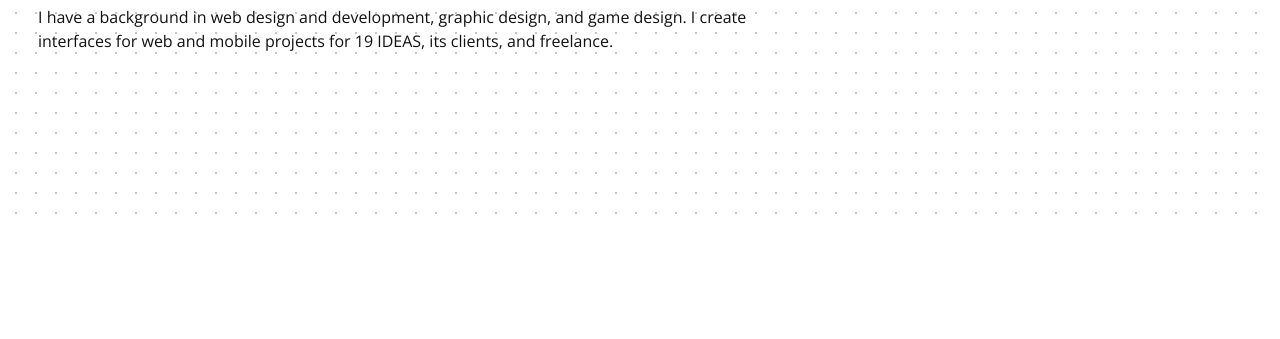
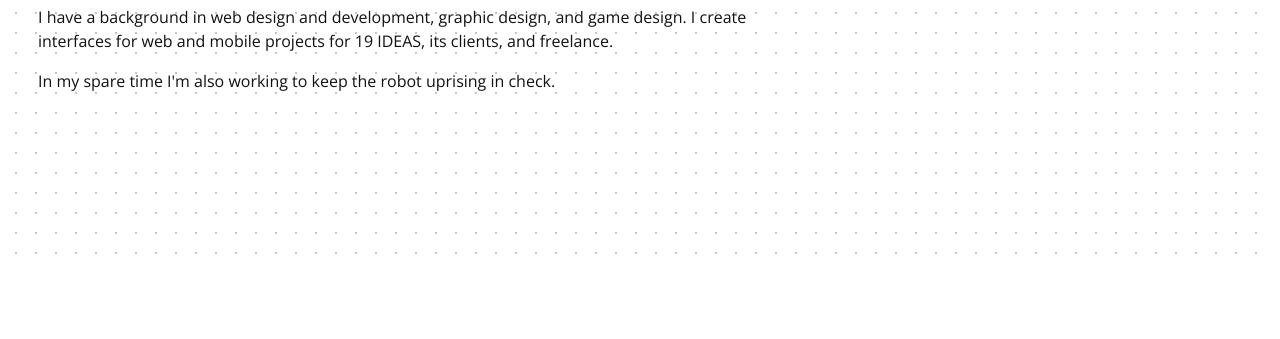
Before and after one commit to tylercoderre/tylercoderre.github.io, a website: page index.html in a window 1280 px wide. Shown: the part 320-659 px from the top of the page. Drawn offline with nearby package versions, Linux system fonts and the light colour scheme.

Commit message:
Beta 6.5
Quick file edits

```diff
--- a/index.html
+++ b/index.html
@@ -84,6 +84,7 @@
           <h1>Hello, I'm Tyler</h1>
           <h2>I design experiences &amp; identities.</h2>
           <p>I have a background in web design and development, graphic design, and game design. I create interfaces for web and mobile projects for 19 IDEAS, its clients, and freelance.</p>
+          <p>In my spare time I'm also working to keep the robot uprising in check.</p>
         </div>
     </div>
     </div>
```
Also changed, not shown: 1 other file.
